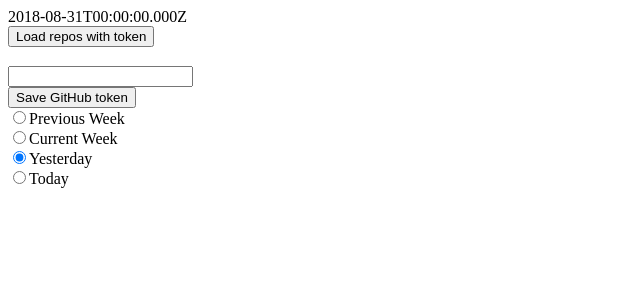
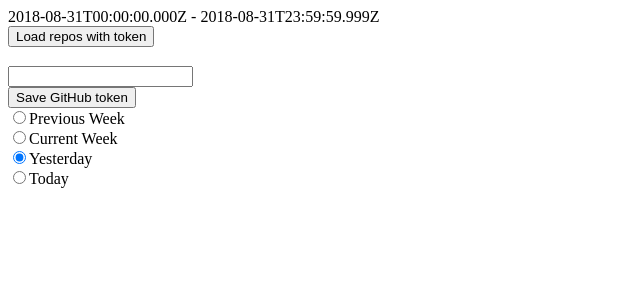
Before and after one commit to diceRollSix/my-daily-commits, a Vue app: page / in a window 1280 px wide. Shown: the top 300 px of the page, without its empty margins (0-640 px from the left). Built offline with nearby package versions, Linux system fonts and the light colour scheme.

Commit message:
add until date for data types

```diff
--- a/src/App.vue
+++ b/src/App.vue
@@ -1,6 +1,6 @@
 <template>
     <div id="app">
-        <since-date/>
+        <since-until-date/>
         <repositories/>
         <token/>
         <choose-date-type/>
@@ -8,15 +8,15 @@
 </template>
 
 <script>
-    import Token from './components/Token.vue'
+    import Token from "./components/Token.vue"
     import Repositories from "./components/Ropositories";
     import ChooseDateType from "./components/ChooseDateType";
-    import SinceDate from "./components/SinceDate";
+    import SinceUntilDate from "./components/SinceUntilDate";
 
     export default {
         name: 'app',
         components: {
-            SinceDate,
+            SinceUntilDate,
             ChooseDateType,
             Repositories,
             Token
--- a/src/components/SinceDate.vue
+++ /dev/null
@@ -1,19 +0,0 @@
-<template>
-    <div>{{date}}</div>
-</template>
-
-<script>
-    import {getDateFromDateType} from './../helpers';
-
-    export default {
-        name: 'since-date',
-        computed: {
-            date: function () {
-                return getDateFromDateType(this.$store.state.dateType);
-            }
-        },
-    }
-</script>
-
-<style scoped>
-</style>
--- /dev/null
+++ b/src/components/SinceUntilDate.vue
@@ -0,0 +1,22 @@
+<template>
+    <div>{{dateSince}} - {{dateUntil}}</div>
+</template>
+
+<script>
+    import {getSinceDateFromDateType, getUntilDateFromDateType} from './../helpers';
+
+    export default {
+        name: 'since-until-date',
+        computed: {
+            dateSince: function () {
+                return getSinceDateFromDateType(this.$store.state.dateType);
+            },
+            dateUntil: function () {
+                return getUntilDateFromDateType(this.$store.state.dateType);
+            }
+        },
+    }
+</script>
+
+<style scoped>
+</style>
--- a/src/helpers.js
+++ b/src/helpers.js
@@ -1,4 +1,11 @@
-function getDateFromDateType(dateType) {
+/**
+ * Date since by date type.
+ *
+ * @param dateType
+ *
+ * @returns {string}
+ */
+function getSinceDateFromDateType(dateType) {
     let date = new Date();
     date.setHours(0, 0, 0, 0);
 
@@ -7,7 +14,7 @@ function getDateFromDateType(dateType) {
     let deyOfWeek = (date.getDay() === 0) ? 6 : (date.getDay() - 1);
     switch (dateType) {
         case '1':
-            //start of current week
+            //start of previous week
             date.setDate(date.getDate() - deyOfWeek - 7);
             break;
         case '2':
@@ -26,4 +33,39 @@ function getDateFromDateType(dateType) {
     return date.toISOString();
 }
 
-export {getDateFromDateType};
+/**
+ * Date Until by date type.
+ *
+ * @param dateType
+ *
+ * @returns {string}
+ */
+function getUntilDateFromDateType(dateType) {
+    let date = new Date();
+
+    //TODO date type to constance
+
+    let deyOfWeek = (date.getDay() === 0) ? 6 : (date.getDay() - 1);
+    switch (dateType) {
+        case '1':
+            //end of previous week
+            date.setDate(date.getDate() - deyOfWeek - 1);
+            date.setHours(23, 59, 59, 999);
+            break;
+        case '2':
+            //end of current week (Today)
+            break;
+        case '3':
+            //end of yesterday
+            date.setDate(date.getDate() - 1);
+            date.setHours(23, 59, 59, 999);
+            break;
+        case '4':
+            //end of today
+            break;
+    }
+
+    return date.toISOString();
+}
+
+export {getSinceDateFromDateType, getUntilDateFromDateType};
--- a/src/store.js
+++ b/src/store.js
@@ -2,7 +2,7 @@ import Vue from 'vue'
 import Vuex from 'vuex'
 import axios from 'axios'
 import createPersistedState from "vuex-persistedstate";
-import {getDateFromDateType} from './helpers';
+import {getSinceDateFromDateType, getUntilDateFromDateType} from './helpers';
 
 Vue.use(Vuex);
 
@@ -233,7 +233,8 @@ export default new Vuex.Store({
                     access_token: state.token,
                     sha: branch,
                     author: state.user,
-                    since: getDateFromDateType(state.dateType)
+                    since: getSinceDateFromDateType(state.dateType),
+                    until: getUntilDateFromDateType(state.dateType)
                 }
             })
                 .then(response => commit('setCommitsForBranch', {
```
